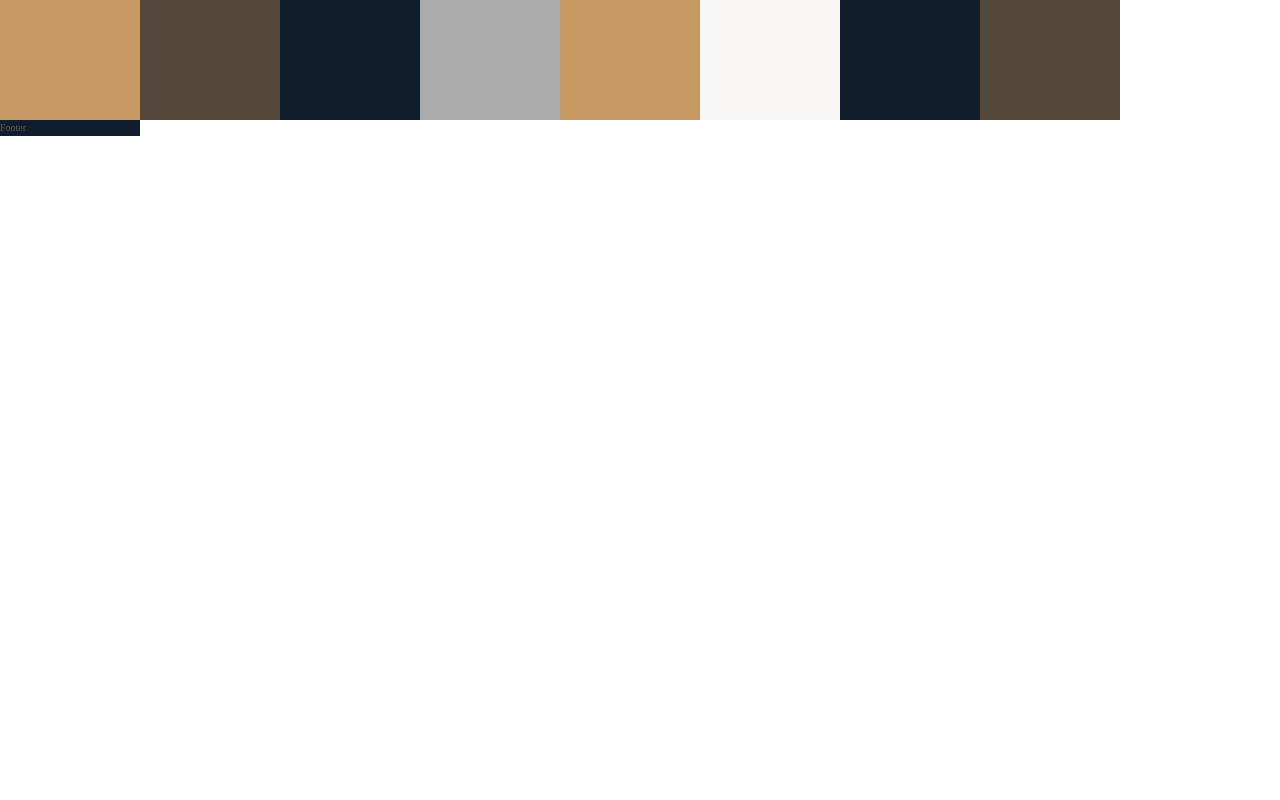
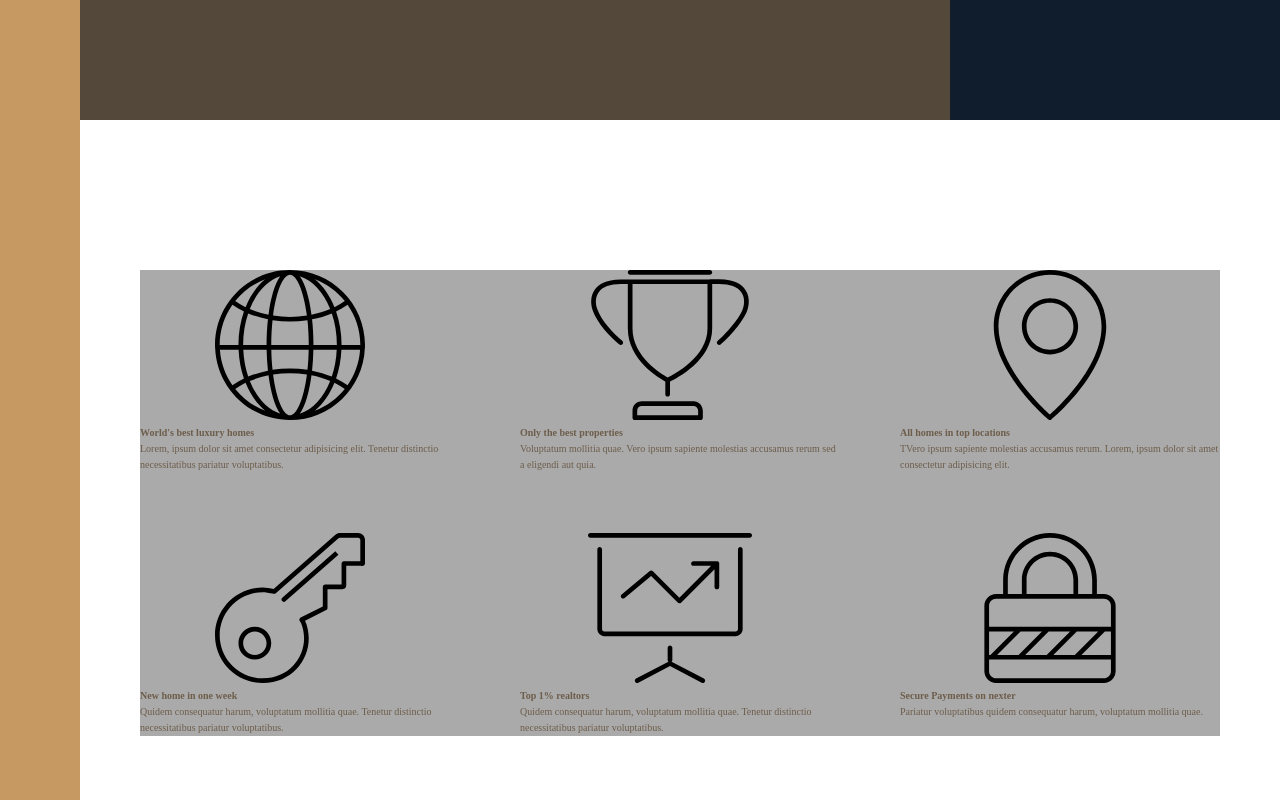
Before and after one commit to lucianomuniz/nexter, a website: page index.html in a window 1280 px wide. Shown: the part 520-1320 px from the top of the page. Before the commit the page ends 1168 px from the top, so only its background shows below. Drawn offline with Linux system fonts and the light colour scheme.

Commit message:
add grid styling and features

```diff
--- a/index.html
+++ b/index.html
@@ -27,7 +27,54 @@
     </div>
 
     <section class="features">
-        Features
+        <div class="feature">
+            <svg class="feature__icon">
+                <use xlink:href="img/sprite.svg#icon-global"></use>
+            </svg>
+            <h4 class="heading-4">World's best luxury homes</h4>
+            <p class="feature__text">Lorem, ipsum dolor sit amet consectetur adipisicing elit. Tenetur distinctio
+                necessitatibus pariatur voluptatibus.</p>
+        </div>
+        <div class="feature">
+            <svg class="feature__icon">
+                <use xlink:href="img/sprite.svg#icon-trophy"></use>
+            </svg>
+            <h4 class="heading-4">Only the best properties</h4>
+            <p class="feature__text">Voluptatum mollitia quae. Vero ipsum sapiente molestias accusamus rerum sed a
+                eligendi aut quia.</p>
+        </div>
+        <div class="feature">
+            <svg class="feature__icon">
+                <use xlink:href="img/sprite.svg#icon-map-pin"></use>
+            </svg>
+            <h4 class="heading-4">All homes in top locations</h4>
+            <p class="feature__text">TVero ipsum sapiente molestias accusamus rerum. Lorem, ipsum dolor sit amet
+                consectetur adipisicing elit.
+            </p>
+        </div>
+        <div class="feature">
+            <svg class="feature__icon">
+                <use xlink:href="img/sprite.svg#icon-key"></use>
+            </svg>
+            <h4 class="heading-4">New home in one week</h4>
+            <p class="feature__text">Quidem consequatur harum, voluptatum mollitia quae. Tenetur distinctio
+                necessitatibus pariatur voluptatibus.</p>
+        </div>
+        <div class="feature">
+            <svg class="feature__icon">
+                <use xlink:href="img/sprite.svg#icon-presentation"></use>
+            </svg>
+            <h4 class="heading-4">Top 1% realtors</h4>
+            <p class="feature__text">Quidem consequatur harum, voluptatum mollitia quae. Tenetur distinctio
+                necessitatibus pariatur voluptatibus.</p>
+        </div>
+        <div class="feature">
+            <svg class="feature__icon">
+                <use xlink:href="img/sprite.svg#icon-lock"></use>
+            </svg>
+            <h4 class="heading-4">Secure Payments on nexter</h4>
+            <p class="feature__text">Pariatur voluptatibus quidem consequatur harum, voluptatum mollitia quae.</p>
+        </div>
     </section>
 
     <div class="story__pictures">
--- a/sass/_base.scss
+++ b/sass/_base.scss
@@ -37,5 +37,8 @@ body {
 .container {
   display: grid;
   grid-template-rows: 80vh min-content 40vw repeat(3, min-content);
-  grid-template-columns: repeat(8, 14rem);
+  grid-template-columns:
+    [sidebar-start] 8rem [sidebar-end full-start] minmax(6rem, 1fr)
+    [center-start] repeat(8, [col-start] minmax(min-content, 14rem) [col-end])
+    [center-end] minmax(6rem, 1fr) [full-end];
 }
--- a/sass/_features.scss
+++ b/sass/_features.scss
@@ -1,3 +1,10 @@
 .features {
   background-color: $color-grey-light-2;
+  grid-column: center-start / center-end;
+
+  margin: 15rem 0;
+
+  display: grid;
+  grid-template-columns: repeat(3, 1fr);
+  grid-gap: 6rem;
 }
--- a/sass/_footer.scss
+++ b/sass/_footer.scss
@@ -1,3 +1,4 @@
 .footer {
   background-color: $color-secondary;
+  grid-column: full-start / full-end;
 }
--- a/sass/_gallery.scss
+++ b/sass/_gallery.scss
@@ -1,3 +1,4 @@
 .gallery {
   background-color: $color-grey-dark-1;
+  grid-column: full-start / full-end;
 }
--- a/sass/_header.scss
+++ b/sass/_header.scss
@@ -1,3 +1,4 @@
 .header {
   background-color: $color-grey-dark-1;
+  grid-column: full-start / col-end 6;
 }
--- a/sass/_homes.scss
+++ b/sass/_homes.scss
@@ -1,3 +1,4 @@
 .homes {
   background-color: $color-secondary;
+  grid-column: center-start / center-end;
 }
--- a/sass/_realtors.scss
+++ b/sass/_realtors.scss
@@ -1,3 +1,4 @@
 .realtors {
   background-color: $color-secondary;
+  grid-column: col-start 7 / full-end;
 }
--- a/sass/_sidebar.scss
+++ b/sass/_sidebar.scss
@@ -1,3 +1,5 @@
 .sidebar {
   background-color: $color-primary;
+  grid-column: sidebar-start / sidebar-end;
+  grid-row: 1 / -1;
 }
--- a/sass/_story.scss
+++ b/sass/_story.scss
@@ -1,9 +1,11 @@
 .story {
   &__pictures {
     background-color: $color-primary;
+    grid-column: full-start / col-end 4;
   }
 
   &__content {
     background-color: $color-grey-light-1;
+    grid-column: col-start 5 / full-end;
   }
 }
```
Also changed, not shown: css/style.css.
